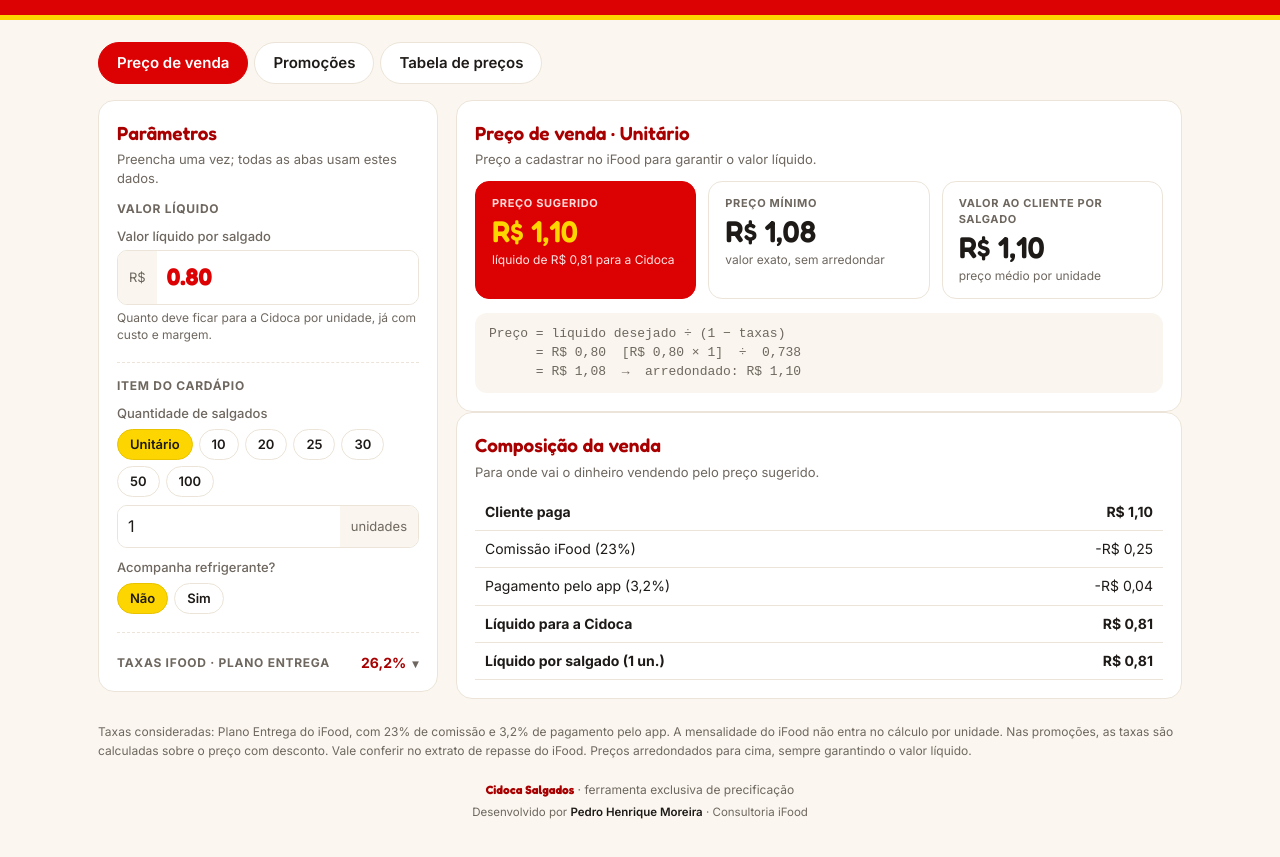
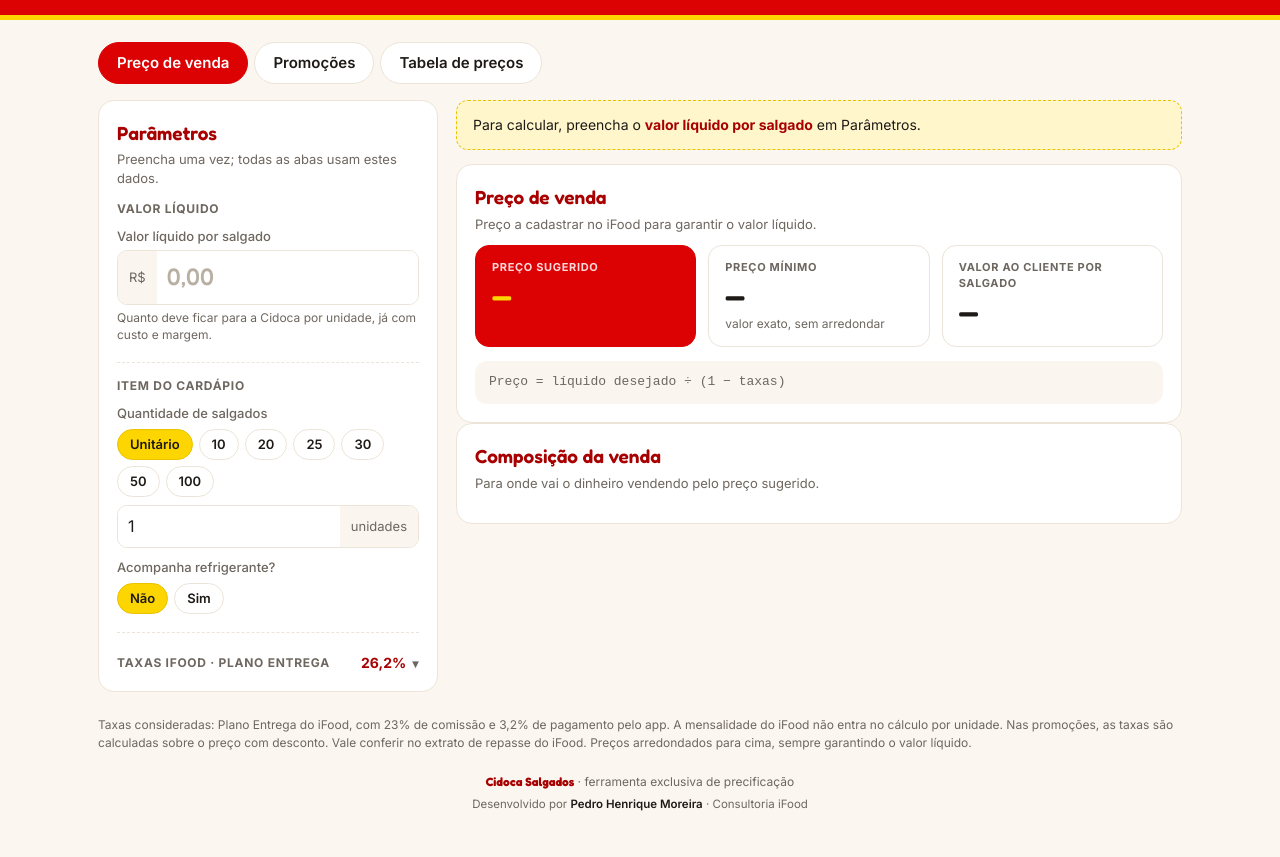
Before and after one commit to PedroHFRM/Cidoca-Calculadora, a plain HTML site: page index.html in a window 1280 px wide. Shown: the part 89-946 px from the top of the page. Drawn offline with Linux system fonts and the light colour scheme.

Commit message:
Campos de valor líquido começam vazios e lembram o último valor
Co-Authored-By: Claude Opus 5.5 <noreply@anthropic.com>
Claude-Session: https://claude.ai/code/session_01SaERE69LUQNEGV1wpkYCSk

```diff
--- a/index.html
+++ b/index.html
@@ -99,6 +99,9 @@
   details.tx summary .ar{margin-left:6px;transition:transform .2s;display:inline-block}
   details.tx[open] summary .ar{transform:rotate(180deg)}
   .badge{white-space:nowrap}
+  .vazio{background:var(--yellow-soft);border:1.5px dashed #e9c300;border-radius:12px;padding:14px 16px;font-size:14px;color:var(--ink);margin-bottom:14px}
+  .vazio b{color:var(--red-dark)}
+  .field input::placeholder{color:#b9b0a4;font-weight:500}
   .mbar{display:none}
   @media (max-width:640px){
     .top .in{padding:12px 14px;gap:12px}
@@ -145,7 +148,7 @@
 
       <div class="sec">Valor líquido</div>
       <label>Valor líquido por salgado</label>
-      <div class="field big"><span>R$</span><input id="liq" type="number" step="0.01" min="0" value="0.80" inputmode="decimal"></div>
+      <div class="field big"><span>R$</span><input id="liq" type="number" step="0.01" min="0" value="" placeholder="0,00" inputmode="decimal"></div>
       <div class="hint">Quanto deve ficar para a Cidoca por unidade, já com custo e margem.</div>
 
       <div class="sec">Item do cardápio</div>
@@ -161,7 +164,7 @@
       </div>
       <div id="refriBox" class="hide">
         <label>Valor líquido do refrigerante</label>
-        <div class="field"><span>R$</span><input id="refri" type="number" step="0.01" min="0" value="5.00" inputmode="decimal"></div>
+        <div class="field"><span>R$</span><input id="refri" type="number" step="0.01" min="0" value="" placeholder="0,00" inputmode="decimal"></div>
         <div class="hint">Quanto deve ficar para a Cidoca pelo refrigerante.</div>
       </div>
 
@@ -183,6 +186,7 @@
     <div class="stack">
       <!-- PREÇO -->
       <section class="tabpane" id="t-preco">
+        <div class="vazio hide"></div>
         <div class="card">
           <h2 id="tituloItem">Preço de venda</h2>
           <p class="lead">Preço a cadastrar no iFood para garantir o valor líquido.</p>
@@ -202,6 +206,7 @@
 
       <!-- PROMO -->
       <section class="tabpane hide" id="t-promo">
+        <div class="vazio hide"></div>
         <div class="card">
           <h2>Sugestão de preços</h2>
           <p class="lead">Para anunciar promoção, o preço de cardápio sobe um pouco. Com o desconto, o cliente vê uma oferta real e a Cidoca continua recebendo o valor líquido.</p>
@@ -238,6 +243,7 @@
 
       <!-- TABELA -->
       <section class="tabpane hide" id="t-tabela">
+        <div class="vazio hide"></div>
         <div class="card">
           <h2 id="tabTitulo">Tabela de preços</h2>
           <p class="lead" id="tabLead"></p>
@@ -281,9 +287,36 @@ function sugestao(liqItem, T, d){
   return {normal, de, por, acima: (de/normal - 1)*100};
 }
 
+const DASH_IDS = ['kRed','kMin','kUn','sNormal','sDe','sPor','sTag','pPromo','pUn','dMax','mbPreco','mbPromo'];
+const SUB_IDS = ['kRedSub','kUnSub','sNormalSub','sPromoSub','pPromoSub','pUnSub','dMaxSub','tabLead'];
+function faltando(){
+  const falta = [];
+  if (!(num('liq') > 0)) falta.push('o <b>valor líquido por salgado</b>');
+  if (combo && !(num('refri') > 0)) falta.push('o <b>valor líquido do refrigerante</b>');
+  return falta;
+}
+function mostrarVazio(falta){
+  const msg = 'Para calcular, preencha ' + falta.join(' e ') + ' em Parâmetros.';
+  document.querySelectorAll('.vazio').forEach(el => { el.innerHTML = msg; el.classList.remove('hide'); });
+  DASH_IDS.forEach(id => $(id).textContent = '—');
+  SUB_IDS.forEach(id => $(id).textContent = '');
+  ['sAlerta','pAlerta'].forEach(id => $(id).className = 'alert hide');
+  ['tabComp','tabDesc','tabQtd'].forEach(id => $(id).innerHTML = '');
+  $('formula').textContent = 'Preço = líquido desejado ÷ (1 − taxas)';
+  $('pUn').style.color = '';
+  linhasTab = [];
+}
+function salvarValores(){ try { localStorage.setItem('cidocaValores', JSON.stringify({liq:$('liq').value, refri:$('refri').value, imp:$('imp').value})); } catch(e){} }
+function carregarValores(){ try { const v = JSON.parse(localStorage.getItem('cidocaValores')||'null'); if (v){ if (v.liq) $('liq').value=v.liq; if (v.refri) $('refri').value=v.refri; if (v.imp) $('imp').value=v.imp; } } catch(e){} }
+
 function render(){
   const T = taxa(), q = qtd(), v = num('liq'), rf = refri(), liqItem = v*q + rf;
-  $('totTaxa').textContent = pct(T*100); $('totTaxaS').textContent = pct(T*100); $('impTxt').textContent = pct(num('imp'));
+  $('totTaxa').textContent = pct(T*100);
+  salvarValores();
+  $('mbNome').textContent = nomeQ(q) + (combo ? ' + refrigerante' : '');
+  const falta = faltando();
+  if (falta.length){ $('totTaxaS').textContent = pct(T*100); $('impTxt').textContent = pct(num('imp')); mostrarVazio(falta); return; }
+  document.querySelectorAll('.vazio').forEach(el => el.classList.add('hide')); $('totTaxaS').textContent = pct(T*100); $('impTxt').textContent = pct(num('imp'));
   const valido = T < 1;
   const Pmin = precoPara(liqItem, T), R = up10(Pmin);
   const nome = nomeQ(q) + (combo ? ' + refrigerante' : '');
@@ -384,9 +417,11 @@ $('usarNormal').onclick = e => { e.preventDefault(); const T=taxa(); $('pCheio')
 $('usarPromo').onclick = e => { e.preventDefault(); resetSim(); $('desc').value = descSug; render(); };
 document.querySelectorAll('input').forEach(el => { if (el.id!=='pCheio') el.addEventListener('input', render); });
 $('copiar').onclick = async () => {
+  if (!linhasTab.length){ $('msg').textContent='Preencha os parâmetros primeiro.'; return; }
   const txt = ['Item\tPreço normal\tPromo: de\tPromo: por'].concat(linhasTab.map(r=>[r[0],brl(r[1]),brl(r[2]),brl(r[3])].join('\t'))).join('\n');
   try { await navigator.clipboard.writeText(txt); $('msg').textContent='Tabela copiada.'; } catch(e){ $('msg').textContent='Não foi possível copiar neste navegador.'; }
 };
+carregarValores();
 render();
 </script>
 </body>
```
